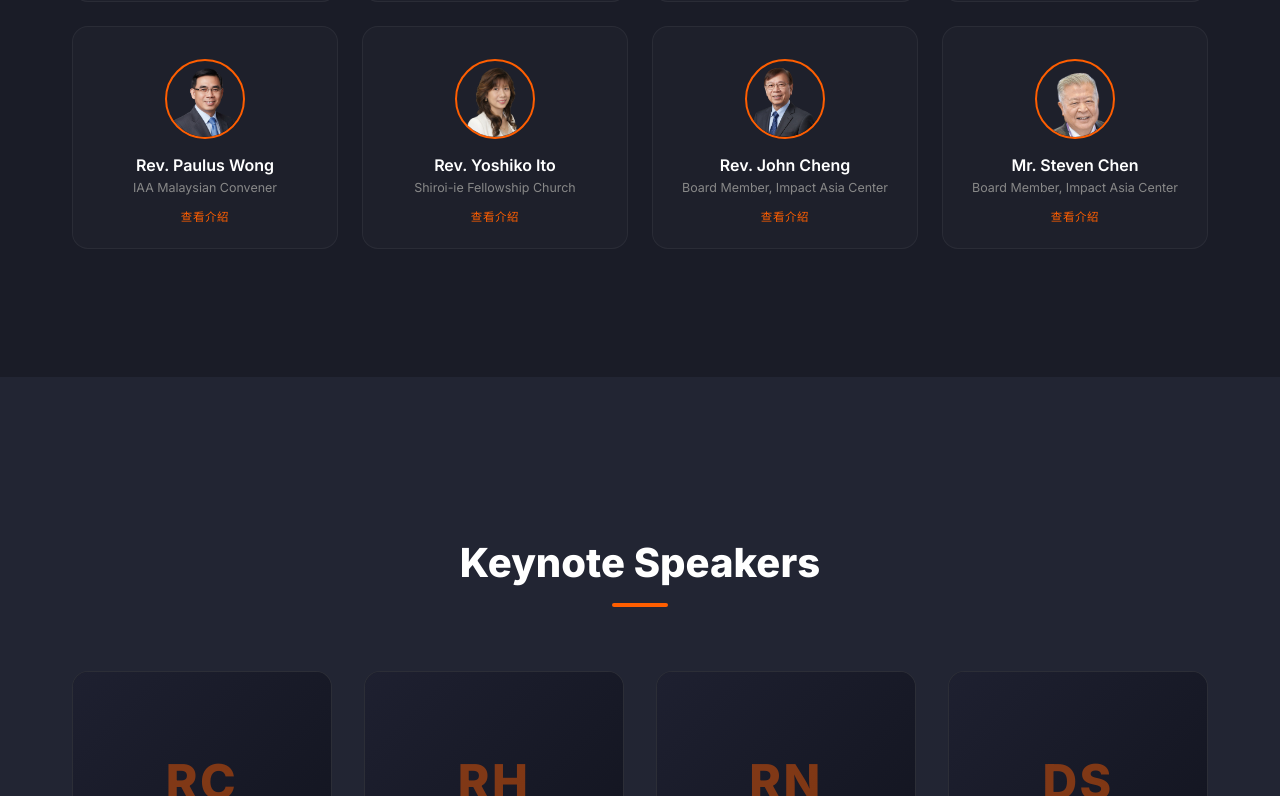
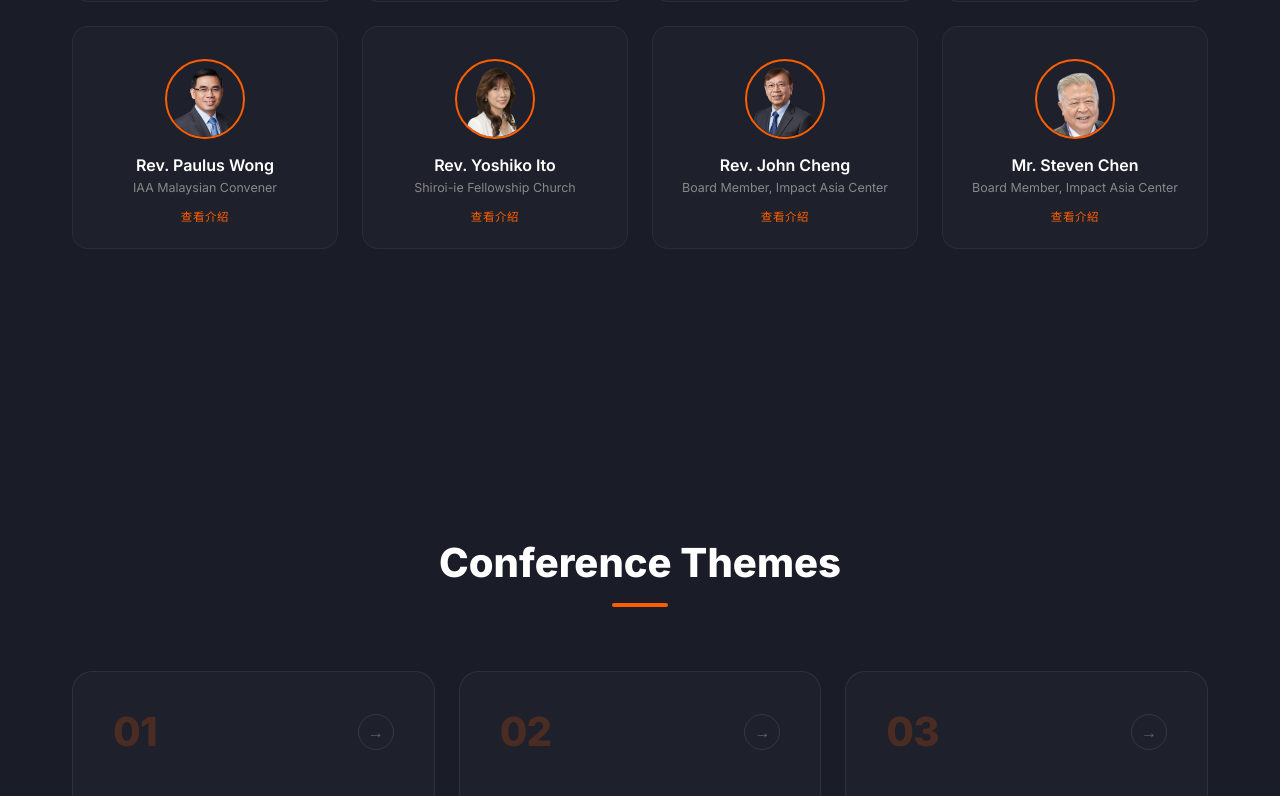
Before and after one commit to newstream-stack/impactasiacenter, a React (Vite) app: page / in a window 1280 px wide. Shown: the part 11204-12000 px from the top of the page. Built offline with nearby package versions, Linux system fonts and the light colour scheme.

Commit message:
隱藏講員

```diff
--- a/src/App.jsx
+++ b/src/App.jsx
@@ -34,8 +34,7 @@ export default function App() {
       <div className="reveal"><IAAIntro onBlockClick={setActiveTheme} /></div>
       <div className="reveal"><PhoenixIntro /></div>
       <div className="reveal"><Presidium /></div>
-      <div className="reveal"><Speakers /></div>
-      <div className="reveal"><Themes onThemeClick={setActiveTheme} /></div>
+<div className="reveal"><Themes onThemeClick={setActiveTheme} /></div>
       <DetailView theme={activeTheme} onClose={() => setActiveTheme(null)} />
       <div className="reveal"><Venue /></div>
       <div className="reveal"><FAQ /></div>
```
